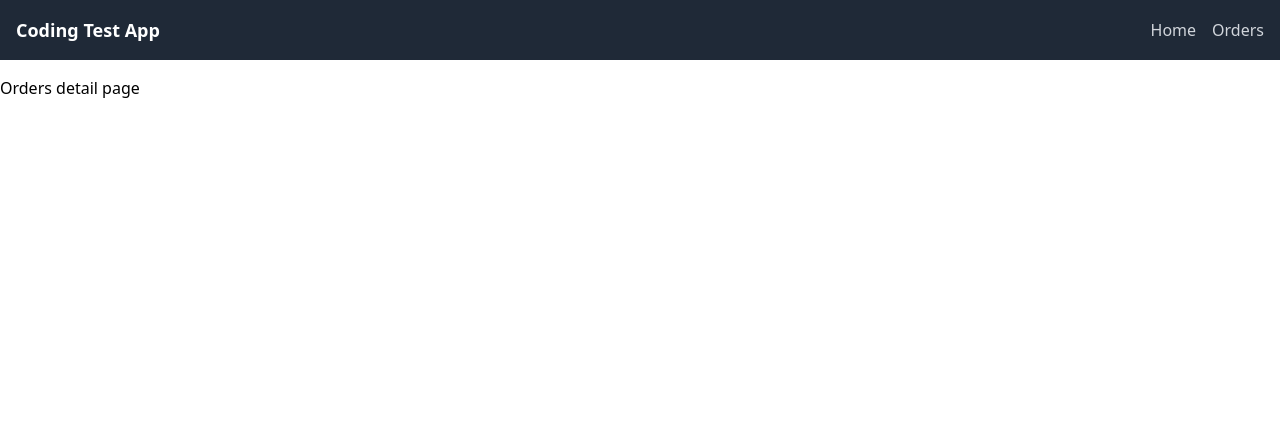
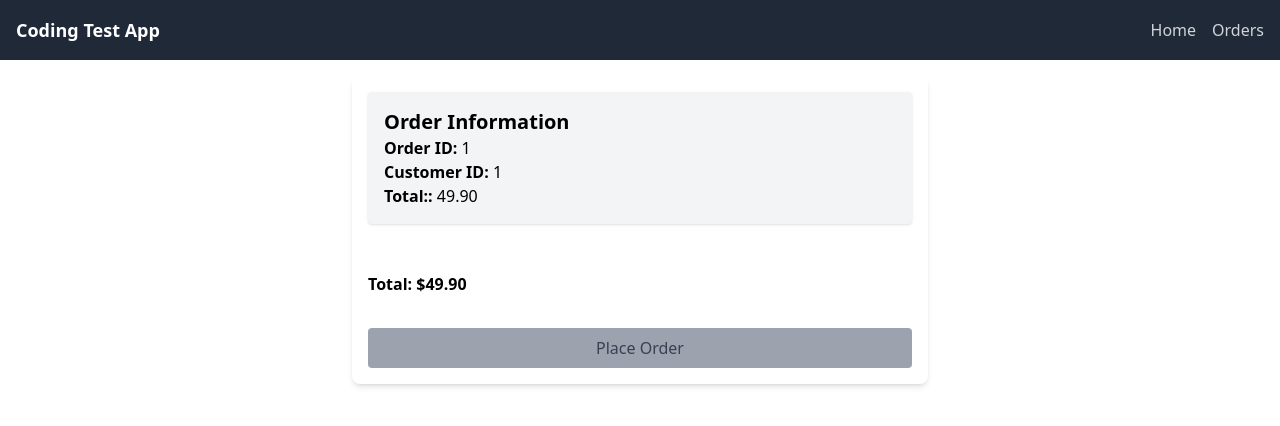
Before and after one commit to notej-k/ReactApp, a React app: page /orders/1 in a window 1280 px wide. Shown: the top 426 px of the page. Built offline with nearby package versions, Linux system fonts and the light colour scheme.

Commit message:
feat: introduce basic OrderDetail component

```diff
--- a/src/Routes.tsx
+++ b/src/Routes.tsx
@@ -1,13 +1,14 @@
 import React from "react";
 import { BrowserRouter as Router, Route, Routes } from "react-router-dom";
 import OrderList from "./components/orders/List";
+import OrderDetail from "./components/orders/Detail";
 
 const AppRoutes = () => {
   return (
     <Routes>
       <Route path="/" element={<div>Home page</div>} />
       <Route path="/orders" element={<OrderList />} />
-      <Route path="/orders/:id" element={<div>Orders detail page</div>} />
+      <Route path="/orders/:id" element={<OrderDetail />} />
       <Route path="*" element={<div>Not found!</div>} />
     </Routes>
   );
--- /dev/null
+++ b/src/components/orders/Detail/index.tsx
@@ -0,0 +1,46 @@
+import React, { useEffect, useState } from "react";
+import { useParams } from "react-router-dom";
+import { Order } from "../types";
+import { fetchOrderById } from "../../../api";
+import LoadingIndicator from "../../common/LoadingIndicator";
+import OrderInfo from "./OrderInfo";
+
+const OrderDetail: React.FC = () => {
+  const { id } = useParams<{ id: string }>();
+  const [order, setOrder] = useState<Order | null>(null);
+  const [isOrderLoading, setIsOrderLoading] = useState(false);
+
+  useEffect(() => {
+    const getOrderById = async () => {
+      setIsOrderLoading(true);
+      const data = id ? await fetchOrderById(id) : null;
+      setOrder(data);
+      setIsOrderLoading(false);
+    };
+
+    getOrderById();
+  }, [id]);
+
+  if (isOrderLoading) {
+    return <LoadingIndicator />;
+  }
+
+  return (
+    <div className="container flex flex-col gap-4 mx-auto p-4 bg-white rounded-lg shadow-md max-w-xl">
+      {order && (
+        <>
+          <OrderInfo order={order} />
+          <p className="mt-4 font-semibold">Total: ${order.total}</p>
+          <button
+            disabled
+            className="mt-4 py-2 px-4 rounded w-full bg-gray-400 text-gray-700 cursor-not-allowed"
+          >
+            Place Order
+          </button>
+        </>
+      )}
+    </div>
+  );
+};
+
+export default OrderDetail;
```
